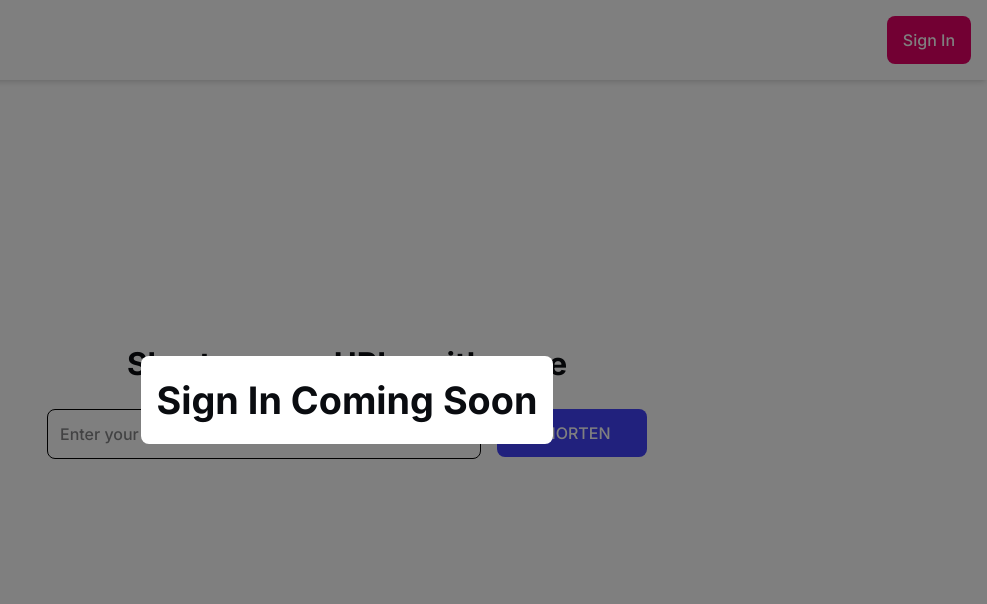
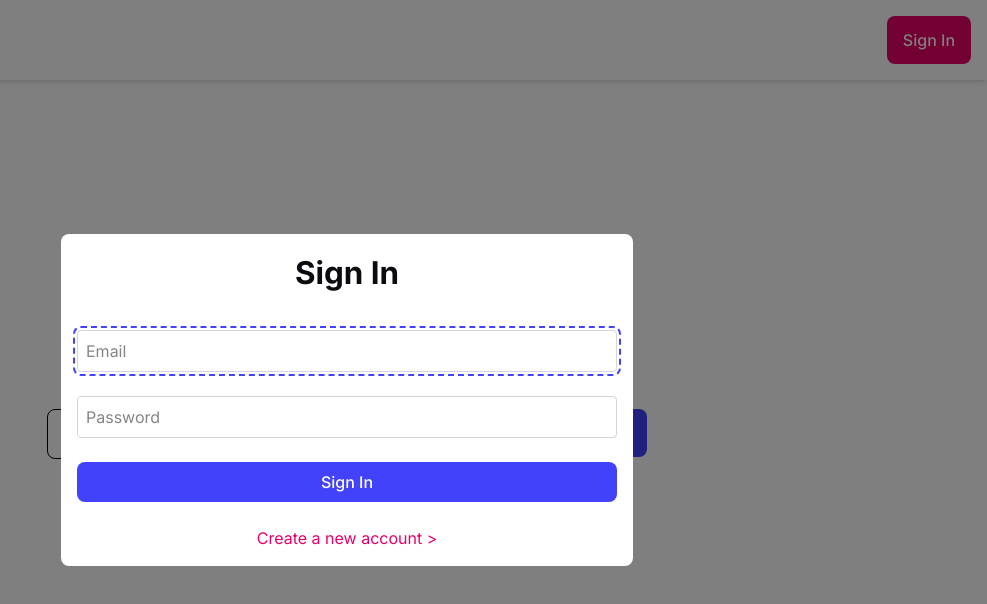
Before and after one commit to junaidshaikh-js/url-shortener-client, a Next.js app: page / in a window 1280 px wide. Both pictures are taken after a click on the button "Sign In". Shown: the top 604 px of the page, without its empty margins (293-1280 px from the left). Built offline with nearby package versions, Linux system fonts and the light colour scheme.

Commit message:
feat: add auth forms

```diff
--- a/src/components/ShortURL/index.tsx
+++ b/src/components/ShortURL/index.tsx
@@ -56,7 +56,7 @@ export default function ShortUrl() {
           <TextInput
             className="w-full placeholder:font-medium"
             onChange={(e) => setUrl(e.target.value)}
-            placeholder="Enter your really large URL..."
+            placeholder="Enter your really long URL..."
             ref={inputRef}
             value={url}
           />
--- /dev/null
+++ b/src/components/SignIn/AuthModal/SignInForm.tsx
@@ -0,0 +1,49 @@
+import { motion } from 'framer-motion'
+
+import Button from '@/components/Button'
+import TextInput from '@/components/form/TextInput'
+import type { SignInFormProps } from './type'
+
+export default function SignInForm({ updateView }: SignInFormProps) {
+  const handleSubmit = (e: React.FormEvent<HTMLFormElement>) => {
+    e.preventDefault()
+  }
+
+  return (
+    <motion.div>
+      <h3 className="mb-8 text-center">Sign In</h3>
+      <form
+        className="flex w-[540px] max-w-full flex-col gap-6"
+        onSubmit={handleSubmit}
+      >
+        <TextInput
+          className="w-full rounded border border-gray-300 p-2"
+          label="Email"
+          labelClassName="sr-only"
+          placeholder="Email"
+          required
+          type="email"
+        />
+        <TextInput
+          className="w-full rounded border border-gray-300 p-2"
+          label="Password"
+          labelClassName="sr-only"
+          minLength={8}
+          placeholder="Password"
+          required
+          type="password"
+        />
+        <Button type="submit" variant="primary" className="font-medium">
+          Sign In
+        </Button>
+        <button
+          className="text-secondary mx-auto w-fit hover:underline"
+          onClick={() => updateView('signUp')}
+          type="button"
+        >
+          {'Create a new account >'}
+        </button>
+      </form>
+    </motion.div>
+  )
+}
--- /dev/null
+++ b/src/components/SignIn/AuthModal/SignUpForm.tsx
@@ -0,0 +1,58 @@
+import { motion } from 'framer-motion'
+
+import Button from '@/components/Button'
+import TextInput from '@/components/form/TextInput'
+import type { SignUpFormProps } from './type'
+
+export default function SignUpForm({ updateView }: SignUpFormProps) {
+  const handleSubmit = (e: React.FormEvent<HTMLFormElement>) => {
+    e.preventDefault()
+  }
+
+  return (
+    <motion.div>
+      <h3 className="mb-8 text-center">Create a new account</h3>
+      <form
+        className="flex w-[540px] max-w-full flex-col gap-4"
+        onSubmit={handleSubmit}
+      >
+        <TextInput
+          className="w-full rounded border border-gray-300 p-2"
+          label="Name"
+          labelClassName="sr-only"
+          placeholder="Name"
+          required
+          type="text"
+        />
+        <TextInput
+          className="w-full rounded border border-gray-300 p-2"
+          label="Email"
+          labelClassName="sr-only"
+          placeholder="Email"
+          required
+          type="email"
+        />
+        <TextInput
+          className="w-full rounded border border-gray-300 p-2"
+          label="Password"
+          labelClassName="sr-only"
+          minLength={8}
+          placeholder="Password"
+          required
+          type="password"
+        />
+
+        <Button type="submit" variant="primary" className="font-medium">
+          Get Started
+        </Button>
+        <button
+          className="text-secondary mx-auto w-fit hover:underline"
+          onClick={() => updateView('signIn')}
+          type="button"
+        >
+          {'Already have an account? Sign In >'}
+        </button>
+      </form>
+    </motion.div>
+  )
+}
--- a/src/components/SignIn/AuthModal/index.tsx
+++ b/src/components/SignIn/AuthModal/index.tsx
@@ -1,16 +1,36 @@
-import type { Dispatch, SetStateAction } from 'react'
+import { useState } from 'react'
 
 import Modal from '@/components/Modal'
-
-interface AuthModalProps {
-  isOpen: boolean
-  setIsOpen: Dispatch<SetStateAction<boolean>>
-}
+import type { AuthModalProps, AuthModalView } from './type'
+import SignInForm from './SignInForm'
+import SignUpForm from './SignUpForm'
 
 export default function AuthModal({ isOpen, setIsOpen }: AuthModalProps) {
+  const [view, setView] = useState<AuthModalView>('signIn')
+
+  const updateView = (newView: AuthModalView) => {
+    setView(newView)
+  }
+
+  const handleOnClose = () => {
+    setIsOpen(false)
+    setView('signIn')
+  }
+
+  const getView = () => {
+    switch (view) {
+      case 'signIn':
+        return <SignInForm updateView={updateView} />
+      case 'signUp':
+        return <SignUpForm updateView={updateView} />
+      default:
+        return null
+    }
+  }
+
   return (
-    <Modal isOpen={isOpen} onClose={() => setIsOpen(false)}>
-      <h2>Sign In Coming Soon</h2>
+    <Modal isOpen={isOpen} onClose={handleOnClose}>
+      {getView()}
     </Modal>
   )
 }
--- /dev/null
+++ b/src/components/SignIn/AuthModal/type.ts
@@ -0,0 +1,16 @@
+import type { Dispatch, SetStateAction } from 'react'
+
+export type AuthModalView = 'signIn' | 'signUp'
+
+export interface AuthModalProps {
+  isOpen: boolean
+  setIsOpen: Dispatch<SetStateAction<boolean>>
+}
+
+export interface SignInFormProps {
+  updateView: (view: AuthModalView) => void
+}
+
+export interface SignUpFormProps {
+  updateView: (view: AuthModalView) => void
+}
--- a/src/components/form/TextInput/index.tsx
+++ b/src/components/form/TextInput/index.tsx
@@ -1,18 +1,38 @@
-import { JSX } from 'react'
+import { JSX, useId } from 'react'
 
 import { cn } from '@/libs/utils'
 
+type TextInputProps = JSX.IntrinsicElements['input'] & {
+  label?: string
+  labelClassName?: string
+}
+
 export default function TextInput({
   className,
+  label,
+  labelClassName,
   ref,
   ...delegated
-}: JSX.IntrinsicElements['input']) {
+}: TextInputProps) {
+  const id = useId()
+
   return (
+    <div className="flex flex-col gap-2">
+      {label ? (
+        <label
+          className={cn('font-medium text-gray-500', labelClassName)}
+          htmlFor={id}
+        >
+          {label}
+        </label>
+      ) : null}
       <input
         className={cn('rounded-lg border border-black p-3', className)}
+        id={id}
         ref={ref}
         type="text"
         {...delegated}
       />
+    </div>
   )
 }
```
Lines whose indentation alone changed are shown as unchanged.
